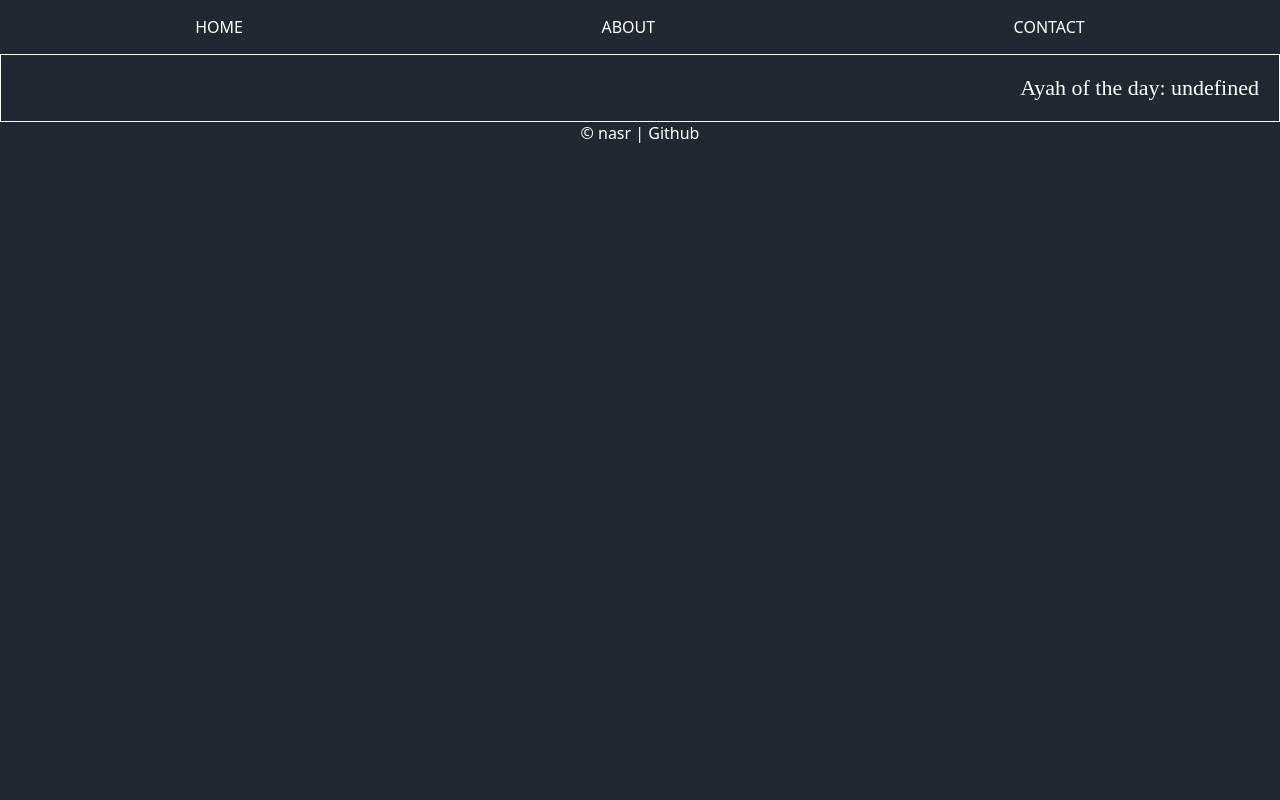
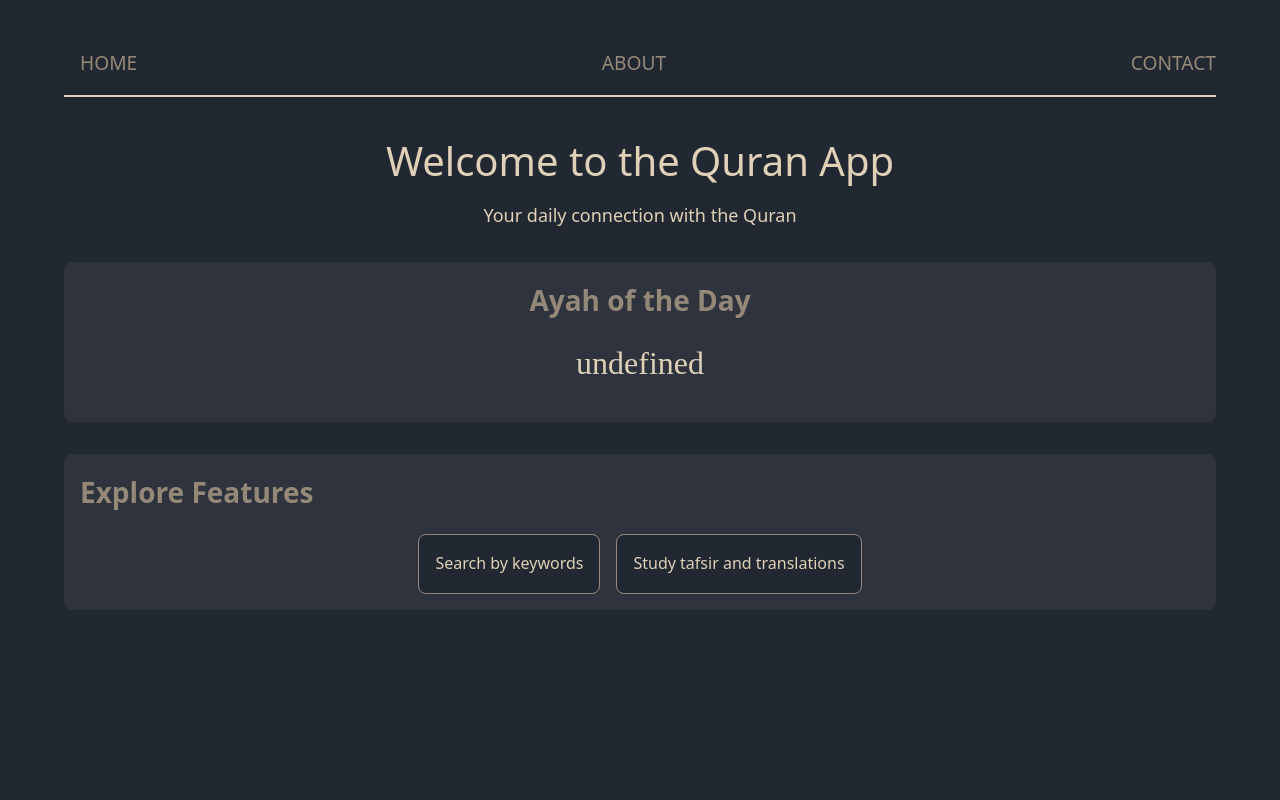
Before and after one commit to nasrlol/Qurani, a website built with Vite: page index.html in a window 1280 px wide. Shown: the top 800 px of the page. Built offline with nearby package versions, Linux system fonts and the light colour scheme; no server answers; a web font is replaced by a local one.

Commit message:
boiler plate html code to get a view of what the page will look

```diff
--- a/src/components/ayaOfTheDay.js
+++ b/src/components/ayaOfTheDay.js
@@ -1,11 +1,11 @@
 "use strict";
 
-import {getRandomAyah} from "../api/ayah.js";
+import { getRandomAyah } from "../api/ayah.js";
 
-export const ayaOfTheDay = `
-<div>
+export const ayahOfTheDay = `
+<div class="ayahOfTheDay">
     <p id="arabic">
-      Ayah of the day:  ${await getRandomAyah()}
+        ${await getRandomAyah()}
     </p>
 </div>
-`
+`;
--- a/src/components/footer.js
+++ b/src/components/footer.js
@@ -3,7 +3,8 @@
 export const footer = `
 
     <footer>
-    <p>&copy nasr | <a href="https://www.github.com/nasrlol">Github</a></p>
+        <button id="darkModeButton">Light</button>
+        <p>&copy nasr</p>
+        <p><a href="https://www.github.com/nasrlol">Github</a></p>
     </footer>
-`
-;
+`;
--- a/src/main.js
+++ b/src/main.js
@@ -1,10 +1,10 @@
+import { home } from "./pages/home.js";
 import "./style.css";
-import {nav} from "./components/nav.js";
-import {footer} from "./components/footer.js"
-import {ayaOfTheDay} from "./components/ayaOfTheDay.js";
 
 document.querySelector("#app").innerHTML = `
-	${nav}
-	${ayaOfTheDay}
-	${footer}
+	${home}
 `;
+
+document.getElementById("darkModeButton").addEventListener("click", () => {
+	document.body.classList.toggle("darkMode");
+});
--- a/src/pages/home.js
+++ b/src/pages/home.js
@@ -1 +1,30 @@
 "use strict";
+
+import { nav } from "../components/nav.js";
+import { ayahOfTheDay } from "../components/ayaOfTheDay";
+import { footer } from "../components/footer.js";
+
+export const home = `
+
+	${nav}
+	<main>
+	<header>
+		<h1>Welcome to the Quran App</h1>
+		<p>Your daily connection with the Quran</p>
+	</header>
+	<main>
+		<section id="ayah-of-the-day">
+			<h2>Ayah of the Day</h2>
+			${ayahOfTheDay}
+		</section>
+
+		<section id="features">
+			<h2>Explore Features</h2>
+			<ul>
+				<li>Search by keywords</li>
+				<li>Study tafsir and translations</li>
+			</ul>
+		</section>
+	</main>
+	${footer}
+	`;
--- a/src/style.css
+++ b/src/style.css
@@ -1,57 +1,156 @@
 /*
-#222831
-#222831
-#948979
-#DFD0B8
+   #222831
+   #DFD0B8
+   #948979
+   #2E333D
 */
 
-@import url('https://fonts.googleapis.com/css2?family=Comic+Relief:wght@400;700&display=swap');
-@import url('https://fonts.googleapis.com/css2?family=Amiri+Quran&family=Comic+Relief:wght@400;700&display=swap');
+@import url("https://fonts.googleapis.com/css2?family=Comic+Relief:wght@400;700&display=swap");
+@import url("https://fonts.googleapis.com/css2?family=Amiri+Quran&display=swap");
 
 * {
 	margin: 0;
 	padding: 0;
-	font-family: "Comic Relief", system-ui;
+	box-sizing: border-box;
+	font-family: "Comic Relief", system-ui, sans-serif;
 	font-weight: 400;
-	font-style: normal;
 }
 
 body {
-	color: #fff;
 	background-color: #222831;
+	color: #dfd0b8;
+	max-width: 90%;
+	margin: 0 auto;
+	line-height: 1.6;
+	padding: 2rem 0;
+}
+
+main {
+	min-height: 100vh;
 }
 
 a {
-	color: #fff;
+	color: #948979;
+	box-shadow: inset 0 0 0 0 #dfd0b8;
+	margin: 0 -0.25rem;
+	padding: 0 0.25rem;
+	transition: color 0.3s ease-in-out, box-shadow 0.3s ease-in-out;
 	text-decoration: none;
 }
 
-li {
-	list-style-type: none;
+a:hover {
+	box-shadow: inset 100px 0 0 0 #dfd0b8;
+	color: rgb(74, 72, 72);
 }
 
-nav > ul {
-	display: flex;
-	justify-content: space-around;
-	text-transform: uppercase;
+ul {
+	list-style: none;
+}
+
+img {
+	max-width: 100%;
+	display: block;
 }
 
 nav {
+	padding: 1rem 0;
+	border-bottom: 2px solid #dfd0b8;
+}
+
+nav ul {
+	display: flex;
+	justify-content: space-between;
+	align-items: center;
+}
+
+nav li {
+	margin-left: 1rem;
+	text-transform: uppercase;
+	font-size: 1.2em;
+}
+
+header {
+	text-align: center;
+	margin: 2rem 0;
+}
+
+header h1 {
+	font-size: 2.5rem;
+	margin-bottom: 0.5rem;
+}
+
+header p {
+	font-size: 1.125rem;
+	color: #dfd0b8;
+}
+
+section {
+	background-color: #2e333d;
+	padding: 1rem;
+	margin-bottom: 2rem;
+	border-radius: 8px;
+}
+
+section h2 {
+	color: #948979;
+	font-size: 1.75rem;
+	font-weight: 700;
+	margin-bottom: 0.5rem;
+}
+
+#ayah-of-the-day {
+	text-align: center;
 	padding: 1rem;
 }
 
 #arabic {
 	font-family: "Amiri Quran", serif;
-	font-weight: 400;
-	font-size: 22px;
-	font-style: normal;
+	font-size: 2rem;
 	direction: rtl;
-	text-align: right;
-	border: 1px solid white;
-	padding: 20px;
+	margin: 1rem 0;
+}
+
+#features ul {
+	display: flex;
+	margin-top: 20px;
+	justify-content: center;
+	gap: 1rem;
+}
+
+#features li {
+	background-color: #222831;
+	padding: 1rem;
+	border: 1px solid #948979;
+	border-radius: 8px;
+	text-align: center;
 }
 
 footer {
 	display: flex;
-	justify-content: center;
+	justify-content: space-between;
+	padding: 1rem 0;
+	border-top: 2px solid #dfd0b8;
+	text-align: center;
+	font-size: 0.875rem;
 }
+
+footer p {
+	margin-top: 0.5rem;
+}
+
+#darkModeButton {
+	background: none;
+	color: #dfd0b8;
+	border: 2px solid #dfd0b8;
+	padding: 0.5rem;
+	border-radius: 8px;
+	cursor: pointer;
+}
+
+.darkMode {
+	background-color: #dfd0b8;
+	color: #222831;
+}
+
+@media (max-width: 768px) {
+}
```
Also changed, not shown: src/components/nav.js (line endings or trailing spaces).
